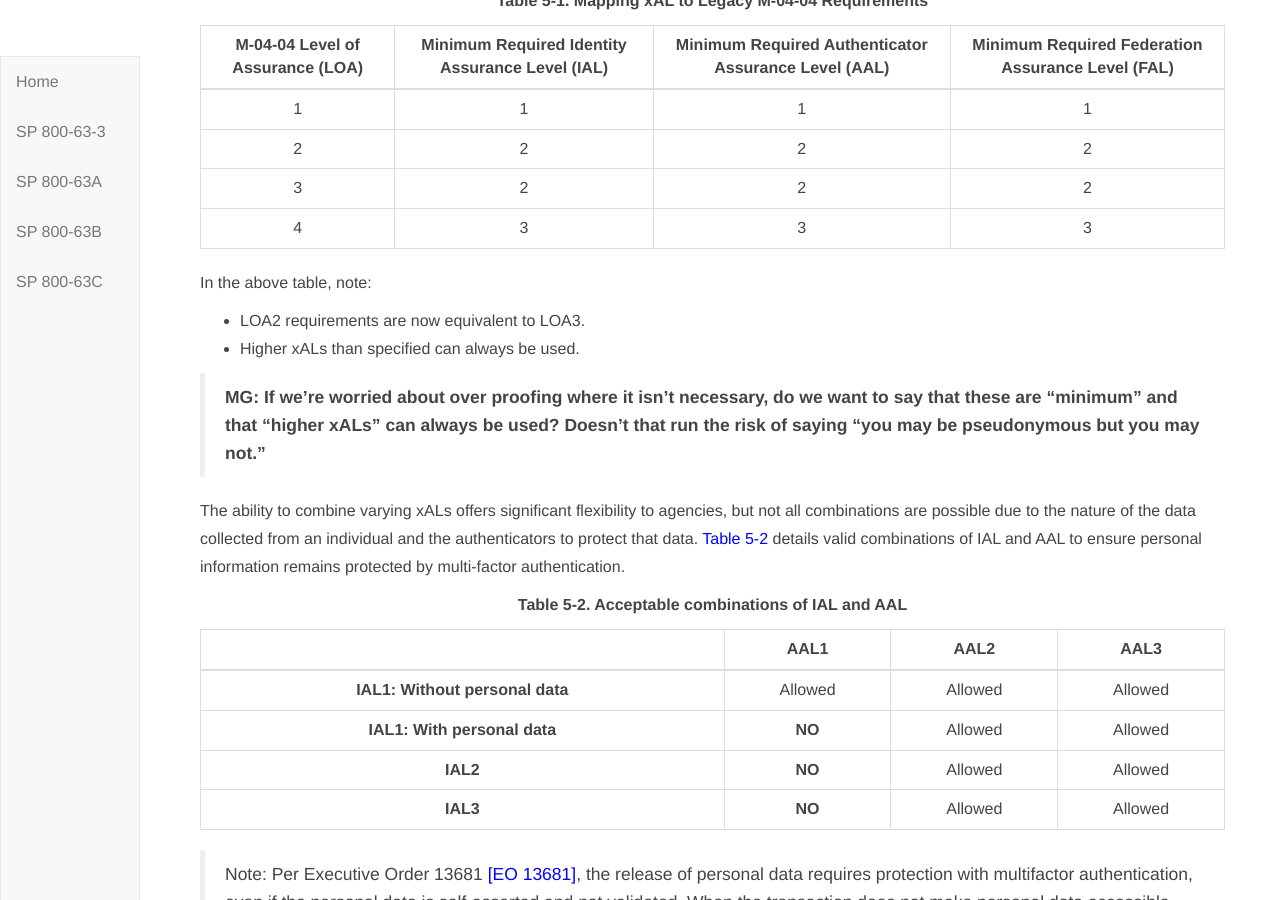
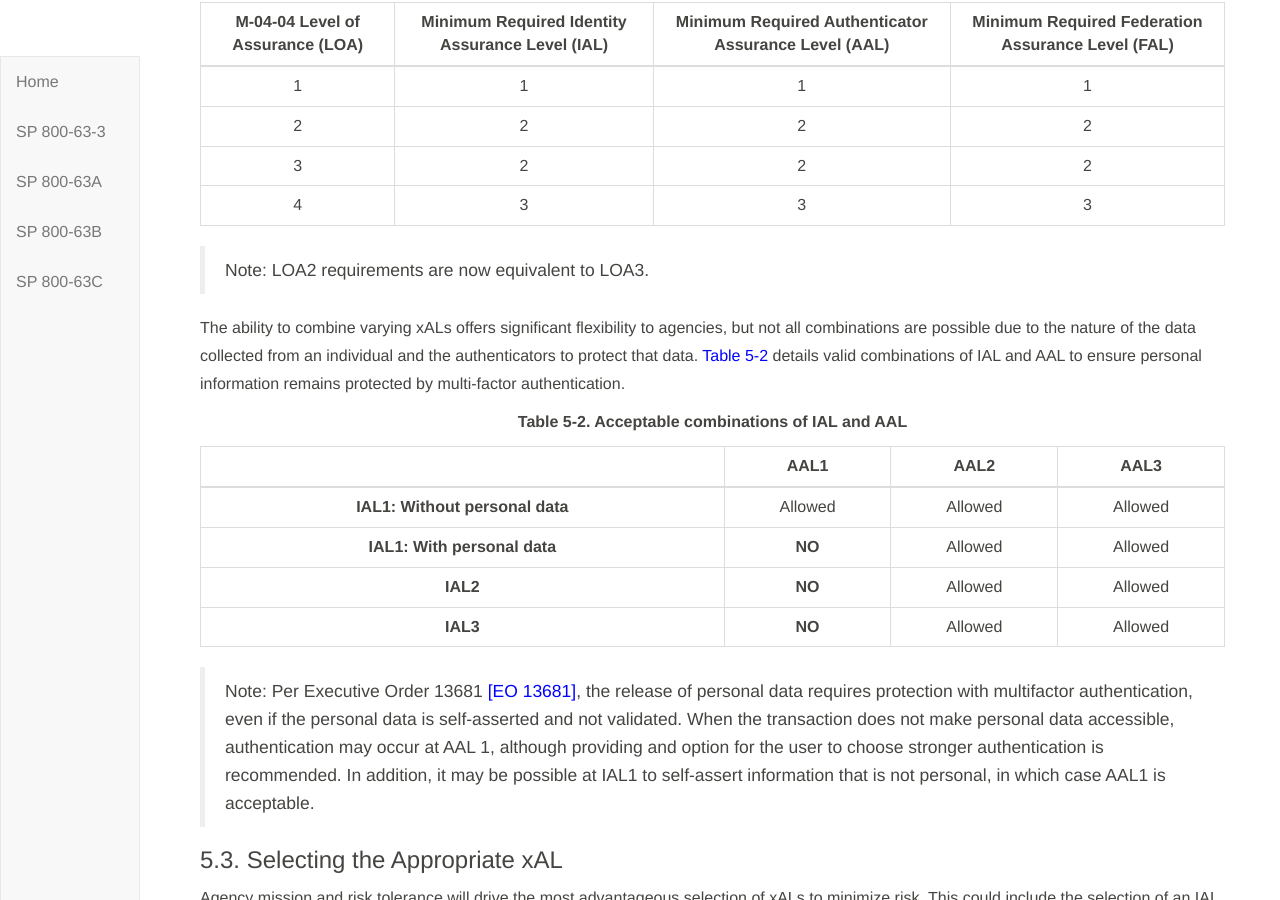
Before and after one commit to usnistgov/800-63-3, a Jekyll site: the page built from sp800-63-3/sec5_xAL.md, in a window 1280 px wide and 900 px high, scrolled down 2153 px. Built offline with Jekyll 4.4.1, drawn with Linux system fonts in a browser that asks for light colours; our own code applies the rules of GitHub Pages for plain Markdown files; some of the changed text lies outside the part shown.

Commit message:
sec5 edits per MEG review.

```diff
--- a/sp800-63-3/sec5_xAL.md
+++ b/sp800-63-3/sec5_xAL.md
@@ -33,7 +33,7 @@ A summary of each of the identity, authenticator, and federation assurance level
 
 | Identity Assurance Level |
 |:----------------------|
-| **IAL1** - At this level, attributes provided in conjunction with the authentication process, if any, are self-asserted or should be treated as self-asserted.|
+| **IAL1** - At this level, attributes, if any, are self-asserted or should be treated as self-asserted.|
 | **IAL2** - IAL 2 introduces the need for either remote or in-person identity proofing. IAL 2 requires identifying attributes to have been verified in person or remotely using, at a minimum, the procedures given in [SP 800-63A](sp800-63a.html).|
 | **IAL3** - At IAL 3, in-person identity proofing is required. Identifying attributes must be verified by an authorized representative of the CSP through examination of physical documentation as described in [SP 800-63A](sp800-63a.html).|
 
@@ -73,11 +73,7 @@ This guideline introduces a model where individual xALs can be selected without
 | 3 | 2 | 2 | 2
 | 4 | 3 | 3 | 3
 
-In the above table, note:
-* LOA2 requirements are now equivalent to LOA3.
-* Higher xALs than specified can always be used.
-
->**MG: If we're worried about over proofing where it isn't necessary, do we want to say that these are "minimum" and that "higher xALs" can always be used? Doesn't that run the risk of saying "you may be pseudonymous but you may not."**
+> Note: LOA2 requirements are now equivalent to LOA3.
 
 The ability to combine varying xALs offers significant flexibility to agencies, but not all combinations are possible due to the nature of the data collected from an individual and the authenticators to protect that data. [Table 5-2](#63sec5-Table2) details valid combinations of IAL and AAL to ensure personal information remains protected by multi-factor authentication.
 
```
